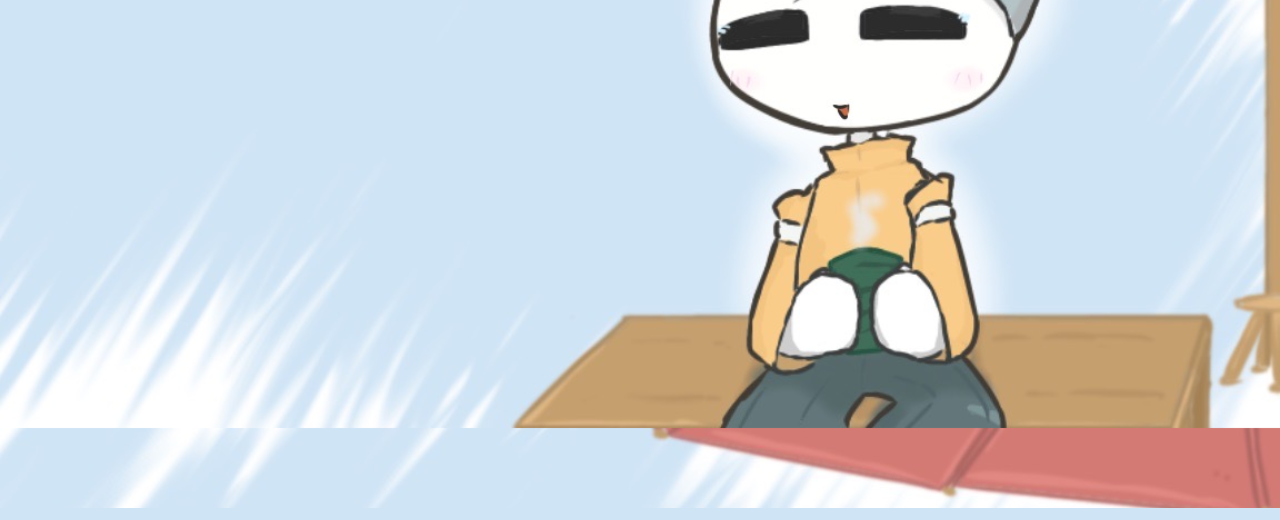
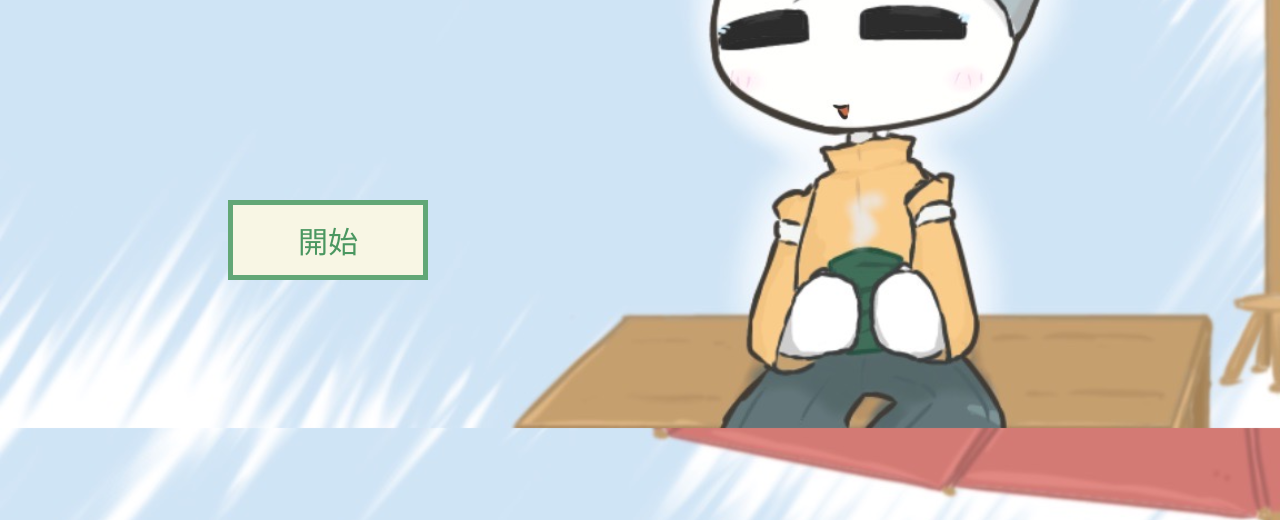
Before and after one commit to Hoshi0529/karuta, a PHP site: page /Code/html/sentaku.html in a window 1280 px wide. Shown: the part 292-812 px from the top of the page. Run offline with PHP 8.4, Linux system fonts and the light colour scheme.

Commit message:
完璧なコピペ書き換えボタン

```diff
--- a/Code/css/road.css
+++ b/Code/css/road.css
@@ -16,3 +16,13 @@ h1 {
     text-align: center;
     cursor: pointer;
 }
+button{
+    margin: 220px;
+    font-size: 30px;
+    color:#4a9760;
+    border: 5px solid #62a776;
+    background-color: #f8f6e4;
+    width:200px;
+    height:80px;
+
+}
--- a/Code/html/sentaku.html
+++ b/Code/html/sentaku.html
@@ -8,12 +8,10 @@
     <body>
         <h1 name="stay">～大戦待ち中～</h1>
         <a href="yamanoi.html"
-        onclick="
-           window.open('yamanoi.html','subwin','width=300,height=160');
-           return false;
-        ">ヒント</a>
+        onclick="window.open('yamanoi.html','subwin','width=300,height=160');return false;">ヒント</a> </br>
+      <button onclick="location.href='./battle.html'" class="start-button">開始</button>
+        <h1 id="nameDisplay"></h1><!-- ここに名前を表示 -->
 
-        <h1 id="nameDisplay"></h1><!-- ここに名前を表示 -->
     </body>
 
 
```
